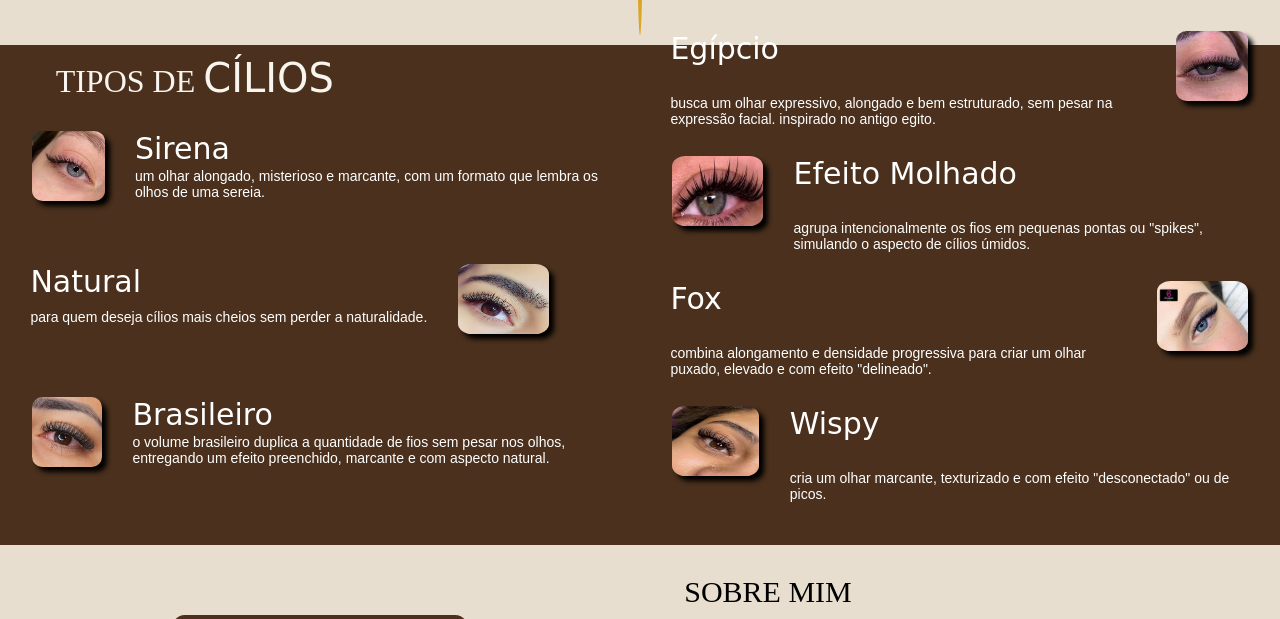
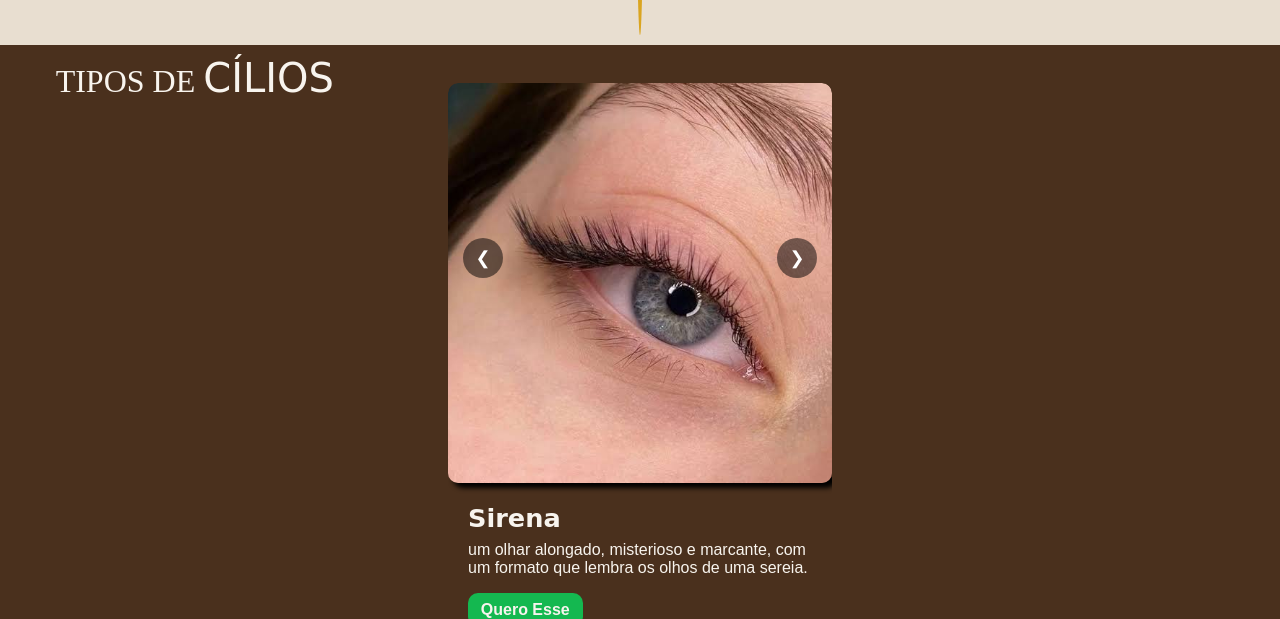
Before and after one commit to pietroccorreia-collab/Site-Agatha, a plain HTML site: page index.html in a window 1280 px wide. Shown: the part 1352-1971 px from the top of the page. Drawn offline with Linux system fonts and the light colour scheme.

Commit message:
1.1
Carrossel de cards no tipo de cílios

```diff
--- a/index.html
+++ b/index.html
@@ -154,111 +154,87 @@
 
                     <div class="conteudo-cilios">
 
-                        <div class="cilios1">
+                        <div class="carrossel">
 
-                            <div class="tipo1 sirena">
+                            <div class="carrossel-slides" id="slides">
 
-                                <img class="foto-tipo" src="imgs/images (1).jpg.sirena.jpg" alt="Foto Sirena">
+                                <div class="slide">
+                                    <img src="imgs/images (1).jpg.sirena.jpg" alt="Foto Sirena">
+                                    <div class="slide-texto">
+                                        <h3>Sirena</h3>
+                                        <p>um olhar alongado, misterioso e marcante, com um formato que lembra os olhos de uma sereia.</p>
+                                        <a href="https://wa.me/5561999963537?text=Olá,%20estava%20dando%20uma%20olhada%20em%20seu%20site,%20e%20me%20interessei%20pelo%20volume%20Sirena!%20Pode%20me%20mandar%20mais%20informações?" target="_blank" class="zap-cilios">Quero Esse</a>
+                                    </div>
+                                </div>
 
-                                <div class="texto-tipo">
+                                <div class="slide">
+                                    <img src="imgs/images (1).jpg.natural.jpg" alt="Foto Natural">
+                                    <div class="slide-texto">
+                                        <h3>Natural</h3>
+                                        <p>para quem deseja cílios mais cheios sem perder a naturalidade.</p>
+                                        <a href="https://wa.me/5561999963537?text=Olá,%20estava%20dando%20uma%20olhada%20em%20seu%20site,%20e%20me%20interessei%20pelo%20volume%20Natural!%20Pode%20me%20mandar%20mais%20informações?" target="_blank" class="zap-cilios">Quero Esse</a>
+                                    </div>
+                                </div>
 
-                                    <p class="titulo-tipo">Sirena</p>
+                                <div class="slide">
+                                    <img src="imgs/images (1).jpg.brasileiro.jpg" alt="Foto Brasileiro">
+                                    <div class="slide-texto">
+                                        <h3>Brasileiro</h3>
+                                        <p>o volume brasileiro duplica a quantidade de fios sem pesar nos olhos, entregando um efeito preenchido, marcante e com aspecto natural.</p>
+                                        <a href="https://wa.me/5561999963537?text=Olá,%20estava%20dando%20uma%20olhada%20em%20seu%20site,%20e%20me%20interessei%20pelo%20volume%20Brasileiro!%20Pode%20me%20mandar%20mais%20informações?" target="_blank" class="zap-cilios">Quero Esse</a>
 
-                                    <p class="sobre-tipo">um olhar alongado, misterioso e marcante, com um formato que lembra os olhos de uma sereia.</p>
+                                    </div>
+                                </div>
 
+                                <div class="slide">
+                                    <img src="imgs/images (1).jpg.egipicio.jpg" alt="Foto Egípcio">
+                                    <div class="slide-texto">
+                                        <h3>Egípcio</h3>
+                                        <p>busca um olhar expressivo, alongado e bem estruturado, sem pesar na expressão facial. inspirado no antigo egito.</p>
+                                        <a href="https://wa.me/5561999963537?text=Olá,%20estava%20dando%20uma%20olhada%20em%20seu%20site,%20e%20me%20interessei%20pelo%20volume%20Egípcio!%20Pode%20me%20mandar%20mais%20informações?" target="_blank" class="zap-cilios">Quero Esse</a>
+
+                                    </div>
                                 </div>
+
+                                <div class="slide">
+                                    <img src="imgs/images (1).jpg.molhado.jpg" alt="Foto Efeito Molhado">
+                                    <div class="slide-texto">
+                                        <h3>Efeito Molhado</h3>
+                                        <p>agrupa intencionalmente os fios em pequenas pontas ou "spikes", simulando o aspecto de cílios úmidos, recém-saídos do banho ou com várias camadas de máscara de cílios.</p>
+                                        <a href="https://wa.me/5561999963537?text=Olá,%20estava%20dando%20uma%20olhada%20em%20seu%20site,%20e%20me%20interessei%20pelo%20Efeito%20Molhado!%20Pode%20me%20mandar%20mais%20informações?" target="_blank" class="zap-cilios">Quero Esse</a>
+                                    </div>
+                                </div>
+
+                                <div class="slide">
+                                    <img src="imgs/images (1).jpg.fox.jpg" alt="Foto Fox">
+                                    <div class="slide-texto">
+                                        <h3>Fox</h3>
+                                        <p>combina alongamento e densidade progressiva para criar um olhar puxado, elevado e com efeito "delineado".</p>
+                                        <a href="https://wa.me/5561999963537?text=Olá,%20estava%20dando%20uma%20olhada%20em%20seu%20site,%20e%20me%20interessei%20pelo%20volume%20Fox!%20Pode%20me%20mandar%20mais%20informações?" target="_blank" class="zap-cilios">Quero Esse</a>
+                                    </div>
+                                </div>
+
+                                <div class="slide">
+                                    <img src="imgs/images (1).jpg.wispy.jpg" alt="Foto Wispy">
+                                    <div class="slide-texto">
+                                        <h3>Wispy</h3>
+                                        <p>cria um olhar marcante, texturizado e com efeito "desconectado" ou de picos .</p>
+                                        <a href="https://wa.me/5561999963537?text=Olá,%20estava%20dando%20uma%20olhada%20em%20seu%20site,%20e%20me%20interessei%20pelo%20volume%20Wispy!%20Pode%20me%20mandar%20mais%20informações?" target="_blank" class="zap-cilios">Quero Esse</a>
+                                    </div>
+                                </div>
+
+
 
                             </div>
 
-                            <div class="tipo2 natural">
+                            <button class="seta seta-esquerda" onclick="mudarSlide(-1)">&#10094;</button>
 
-                                <div class="texto-tipo">
-
-                                    <p class="titulo-tipo">Natural</p>
-
-                                    <p class="sobre-tipo">para quem deseja cílios mais cheios sem perder a naturalidade.</p>
-
-                                </div>
-
-                                <img class="foto-tipo" src="imgs/images (1).jpg.natural.jpg" alt="">
-
-                            </div>
-
-                            <div class="tipo1 brasileiro">
-
-                                <img class="foto-tipo" src="imgs/images (1).jpg.brasileiro.jpg" alt="">
-
-                                <div class="texto-tipo">
-
-                                    <p class="titulo-tipo">Brasileiro</p>
-
-                                    <p class="sobre-tipo">o volume brasileiro duplica a quantidade de fios sem pesar nos olhos, entregando um efeito preenchido, marcante e com aspecto natural.</p>
-
-                                </div>
-
-                            </div>
+                            <button class="seta seta-direita" onclick="mudarSlide(1)">&#10095;</button>
 
                         </div>
 
-                        <div class="cilios2">
 
-                            <div class="tipo2 egipcio">
 
-                                <div class="texto-tipo">
-
-                                    <p class="titulo-tipo">Egípcio</p>
-
-                                    <p class="sobre-tipo">busca um olhar expressivo, alongado e bem estruturado, sem pesar na expressão facial. inspirado no antigo egito.</p>
-
-                                </div>
-
-                                <img class="foto-tipo" src="imgs/images (1).jpg.egipicio.jpg" alt="">
-
-                            </div>
-
-                            <div class="tipo1 molhado">
-
-                                <img class="foto-tipo" src="imgs/images (1).jpg.molhado.jpg" alt="">
-
-                                <div class="texto-tipo">
-
-                                    <p class="titulo-tipo">Efeito Molhado</p>
-
-                                    <p class="sobre-tipo">agrupa intencionalmente os fios em pequenas pontas ou "spikes", simulando o aspecto de cílios úmidos.</p>
-
-                                </div>
-
-                            </div>
-
-                            <div class="tipo2 fox">
-
-                                <div class="texto-tipo">
-
-                                    <p class="titulo-tipo">Fox</p>
-
-                                    <p class="sobre-tipo">combina alongamento e densidade progressiva para criar um olhar puxado, elevado e com efeito "delineado".</p>
-
-                                </div>
-
-                                <img class="foto-tipo" src="imgs/images (1).jpg.fox.jpg" alt="">
-
-                            </div>
-
-                            <div class="tipo1 wispy">
-
-                                <img class="foto-tipo" src="imgs/images (1).jpg.wispy.jpg" alt="">
-
-                                <div class="texto-tipo">
-
-                                    <p class="titulo-tipo">Wispy</p>
-
-                                    <p class="sobre-tipo">cria um olhar marcante, texturizado e com efeito "desconectado" ou de picos.</p>
-
-                                </div>
-
-                            </div>
-
-                        </div>
 
                     </div>
 
@@ -297,7 +273,7 @@
 
                             <div class="bio">
 
-                                <h1 class="titulo-texto-bio">Olá! Sou Ágatha,</h1>
+                                <h1 class="titulo-texto-bio">Olá! Sou Ágatha Camile,</h1>
 
                                 <p class="texto-bio">Lash Designer apaixonada pela arte de valorizar olhares. Minha missão é cuidar de cada detalhe para que você se sinta linda, confiante e pronta para arrasar em qualquer ocasião, sem perder a leveza e a naturalidade.</p>
 
@@ -353,7 +329,7 @@
 
                             <p class="escrito zap-escrito">+55 (61) 9 9996-3537</p>
 
-                            <p class="escrito insta-escrito">acamile.lash</p>
+                            <p class="escrito insta-escrito">@acamile.lash</p>
 
                         </div>
 
@@ -375,6 +351,7 @@
             <img src="imgs/download.png" alt="WhatsApp" class="zap-flutuante-foto">
         </a>
 
+        <script src="script.js"></script>
     </body>
 </html>
 
--- /dev/null
+++ b/script.js
@@ -0,0 +1,18 @@
+let slideAtual = 0
+
+function mudarSlide(direcao) {
+    const containerSlides = document.getElementById('slides');
+    const totalSlides = document.querySelectorAll('.slide').length;
+
+    slideAtual += direcao;
+
+    if (slideAtual >= totalSlides) {
+        slideAtual = o
+    } else if (slideAtual < 0) {
+        slideAtual = totalSlides-1;
+    }
+
+    const deslocamento = -slideAtual * 100;
+    containerSlides.style.transform = `translateX(${deslocamento}%)`;
+
+}
--- a/style.css
+++ b/style.css
@@ -254,10 +254,103 @@ a {
     margin-bottom: 10px;
 }
 
+.carrossel {
+    position: relative;
+    width: 100%;
+    max-width: 30vw;
+    overflow: hidden;
+    border-radius: 10px;
+    margin: 0 auto;
+    margin-top: -6vh;
+}
+
+.carrossel-slides {
+    display: flex;
+    transition: transform 0.4s ease-in-out;
+
+}
+
+.slide {
+    min-width: 100%;
+    display: flex;
+    flex-direction: column;
+
+}
+
+.slide img {
+    width: 100%;
+    height: 50vh;
+    object-fit: cover;
+    display: block;
+    border-radius: 10px;
+}
+
+.slide-texto {
+    padding: 20px;
+    margin-bottom: 8px;
+    color: #f8f4ee;
+}
+
+.slide-texto h3 {
+    margin-bottom: 8px;
+    font-family: 'Segoe Script', cursive;
+    font-size: 160%;
+}
+
+.seta {
+    position: absolute;
+    top: 175px;
+    transform: translateY(-50%);
+    background-color: rgba(0, 0, 0, 0.5);
+    color: white;
+    border: none;
+    width: 40px;
+    height: 40px;
+    border-radius: 50%;
+    font-size: 18px;
+    cursor: pointer;
+    display: flex;
+    justify-content: center;
+    align-items: center;
+    transition: backgroung-color 0.3s;
+}
+
+.seta:hover {
+    background-color: rgba(0, 0, 0, 0.8);
+}
+
+.seta-esquerda {
+    left: 15px;
+}
+
+.seta-direita {
+    right: 15px;
+}
+
+.zap-cilios {
+    display: inline-block;
+    margin-top: 2vh;
+    padding: 1vh 1vw;
+    background-color: #14b850;
+    color: #f8f4ee;
+    text-decoration: none;
+    font-weight: bold;
+    border-radius: 10px;
+    transition: background-color 0.3s ease, transform 0.2s ease;
+}
+
+.zap-cilios:hover {
+    transform: scale(1.05);
+    background-color: rgb(0, 255, 0);
+}
+
+
+
+
 .caixa-cilios {
     background-color: #4a301d;
     width: 100%;
-    height: 500px;
+    height: 90vh;
     position: relative;
 }
 
```
